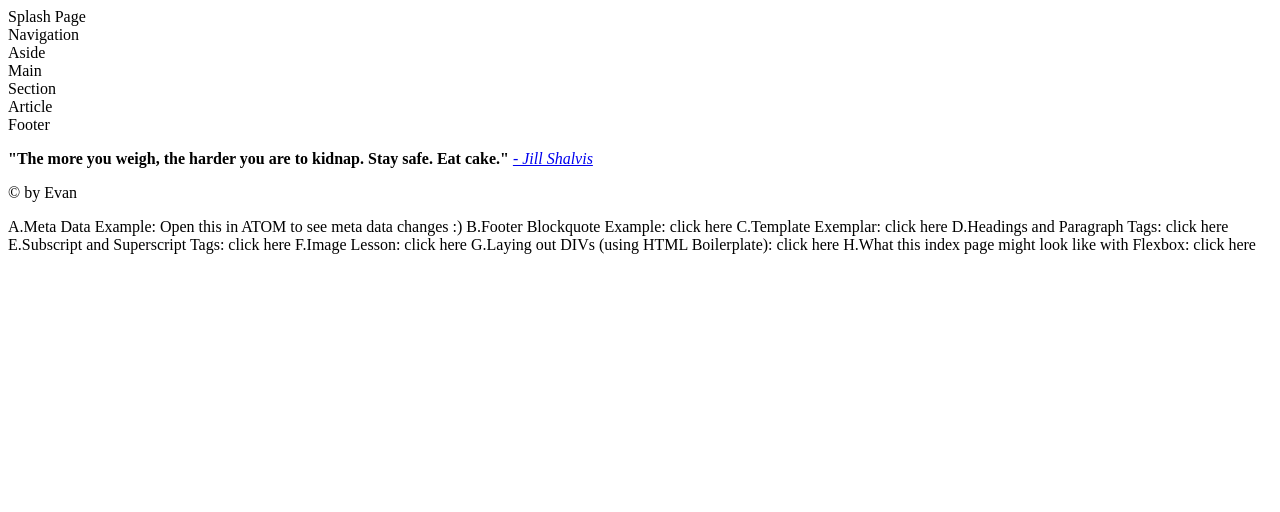
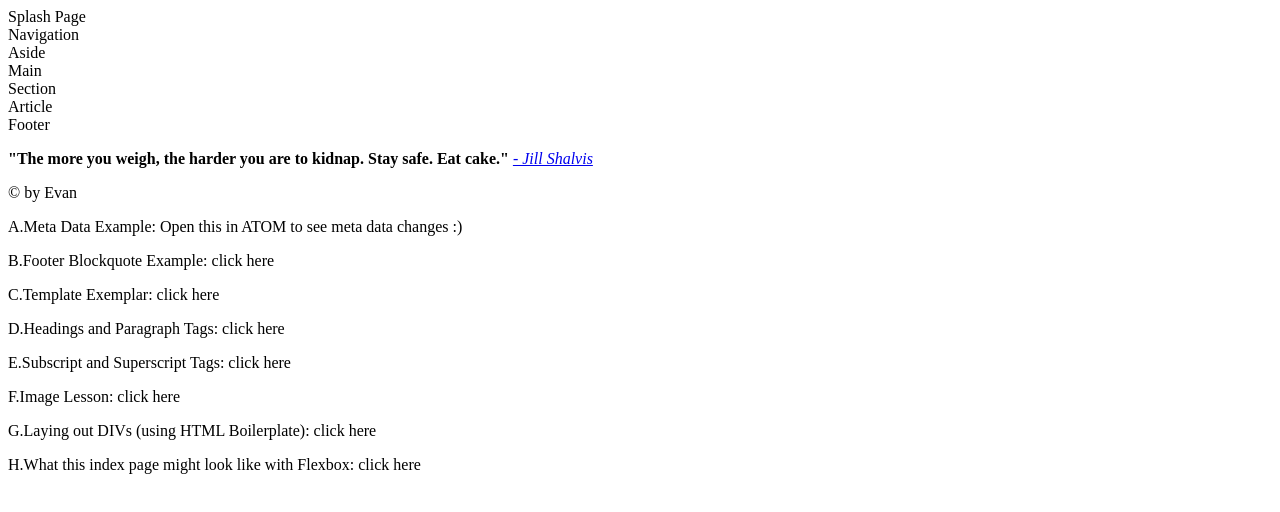
Before and after one commit to EvanNikiforuk/Learning-HTML, a plain HTML site: page index.html in a window 1280 px wide. Drawn offline with Linux system fonts and the light colour scheme.

Commit message:
Update index.html

```diff
--- a/index.html
+++ b/index.html
@@ -57,11 +57,11 @@
     </footer>
 </html>
 
-A.Meta Data Example: Open this in ATOM to see meta data changes :)
-B.Footer Blockquote Example: click here
-C.Template Exemplar: click here
-D.Headings and Paragraph Tags: click here
-E.Subscript and Superscript Tags: click here
-F.Image Lesson: click here
-G.Laying out DIVs (using HTML Boilerplate): click here
-H.What this index page might look like with Flexbox: click here
+<p>A.Meta Data Example: Open this in ATOM to see meta data changes :)</p>
+<p>B.Footer Blockquote Example: click here</p>
+<p>C.Template Exemplar: click here</p>
+<p>D.Headings and Paragraph Tags: click here</p>
+<p>E.Subscript and Superscript Tags: click here</p>
+<p>F.Image Lesson: click here</p>
+<p>G.Laying out DIVs (using HTML Boilerplate): click here</p>
+<p>H.What this index page might look like with Flexbox: click here</p>
```
